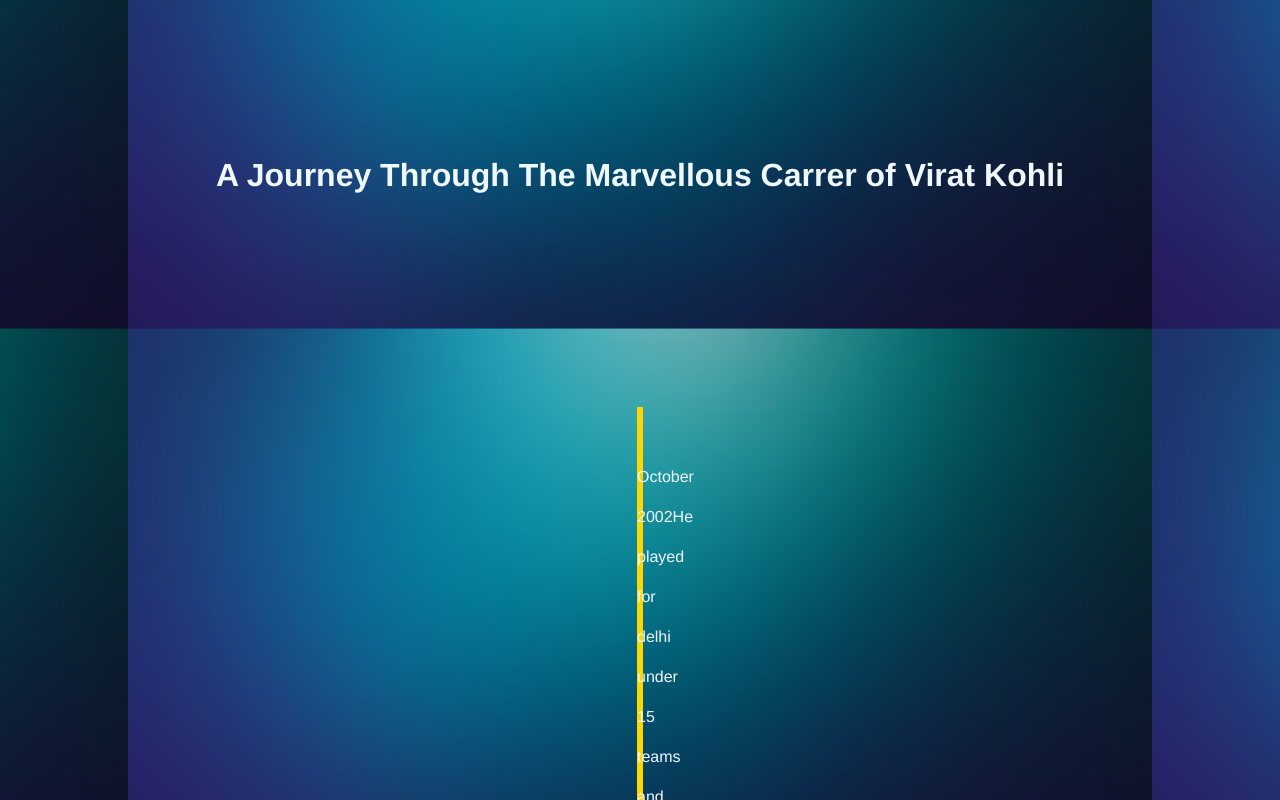
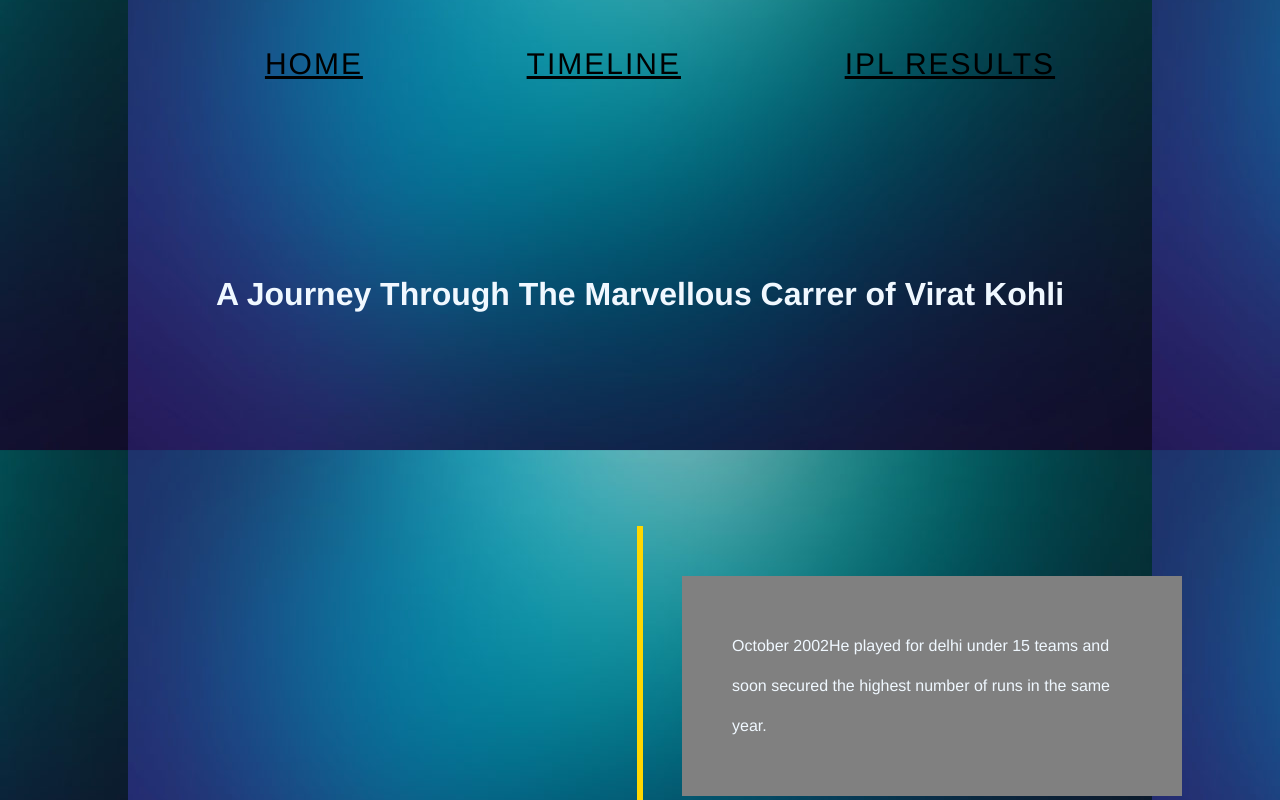
Before and after one commit to gitikakhira69/Assignment-24-Sports, a plain HTML site: page timeline.html in a window 1280 px wide. Shown: the top 800 px of the page. Drawn offline with Linux system fonts and the light colour scheme.

Commit message:
Add files via upload

```diff
--- a/style.css
+++ b/style.css
@@ -7,6 +7,14 @@
     background-repeat: no-repeat;
     background-position: center;
     background-size: cover;
+    border: yellowgreen;
+    border-style: ridge;
+}
+.bio:hover{
+    transform:scale(1.1,1.1);
+}
+.achieve:hover{
+    transform:scale(1.1,1.1);
 }
 ul{
     display: flex;
@@ -26,27 +34,72 @@ ul li a{
 }
 ul li a:hover{
     border-bottom: 3px solid burlywood;
+    background: linear-gradient(
+        to right,#d169fa,#f07171, #e911a1
+        );
+    -webkit-text-fill-color: transparent;
+      -webkit-background-clip: text;
 }
 .title{
     text-transform:initial;
-    color: whitesmoke;
     display: flex;
     justify-content: center;
     align-content:center ;
-
+    background: linear-gradient(
+        to right,#ebfa69,#f07171, #e9da11
+        );
+    -webkit-text-fill-color: transparent;
+      -webkit-background-clip: text;
 }
 .bio1{
-    background:linear-gradient(#22abe6,#2284e6,#222ce6);
+    background:linear-gradient(#88c592,#08e926);
+    border: rgb(2, 2, 2);
+    border-style:dotted ;
 }
 .bio2{
-    background:linear-gradient(#e622ae,#a822e6,#5a22e6)
+    background:conic-gradient(#e622ae,#a822e6,#5a22e6);
+    border: black;
+    border-style: dotted;
 }
 .achieve{
-    background:linear-gradient(#222ce6,#22abe6,#2284e6);
+    background:radial-gradient(#88c592,#08e926,#0e471a);
+    border: black;
+    border-style: dotted;
 }
 h2 a{
-    color:#fcb103;
+    background: linear-gradient(
+            to left,#d80a0a,
+            #e26374);
+    -webkit-text-fill-color: transparent;
+      -webkit-background-clip: text;
 }
 div{
-    color: whitesmoke;
+    color: rgba(245, 245, 245, 0.712);
+    text-align:left;
 }
+ .name{
+
+   position: relative;
+   top: 400px;
+}
+#vi{
+    background: linear-gradient(
+            to bottom right,#4a192b, #a12d8d,
+            #e88bd8);
+    -webkit-text-fill-color: transparent;
+      -webkit-background-clip: text;
+}
+p{
+    background: linear-gradient(
+            to right,#060c58,
+            #3656be);
+    -webkit-text-fill-color: transparent;
+      -webkit-background-clip: text;
+}
+li{
+    background: linear-gradient(
+            to right,#060c58,
+            #3656be);
+    -webkit-text-fill-color: transparent;
+      -webkit-background-clip: text;
+}
--- a/styletimeline.css
+++ b/styletimeline.css
@@ -28,7 +28,7 @@ h1{
   padding-top: 50px;
   background: gold;
 }
-.timeline il li div{
+.timeline ul li div{
   position: relative;
   bottom: 0;
   width: 400px;
@@ -59,3 +59,32 @@ h1{
   visibility: visible;
   opacity: 1;
 }
+
+ul li{
+  list-style: none;
+
+}
+ul li a{
+  text-transform: uppercase;
+  font-size: 30px;
+  color:black;
+  letter-spacing: 2px;
+  padding: 10px ;
+}
+ul li a:hover{
+  border-bottom: 3px solid burlywood;
+  background: linear-gradient(
+      to right,#d169fa,#f07171, #e911a1
+      );
+  -webkit-text-fill-color: transparent;
+    -webkit-background-clip: text;
+}
+.he{
+  display: flex;
+  justify-content: center;
+  align-content: center;
+}
+.container ul{
+  display: flex;
+  justify-content: space-evenly;
+}
--- a/timeline.html
+++ b/timeline.html
@@ -8,6 +8,17 @@
     <link rel="stylesheet" href="styletimeline.css">
 </head>
 <body>
+    <header class="header">
+        <nav id="navbar">
+            <div class="container">
+                <ul>
+                    <li class="he"><a href="index.html">HOME</a></li>
+                    <li class="he"><a href="timeline.html">TIMELINE</a></li>
+                    <li class="he"><a href="#">IPL RESULTS</a></li>
+                </ul>
+            </div>
+        </nav>
+    </header>
     <section class="intro">
         <div class="container">
             <h1>A Journey Through The Marvellous Carrer of Virat Kohli</h1>
```
Also changed, not shown: index.html (+1 -1 lines).
